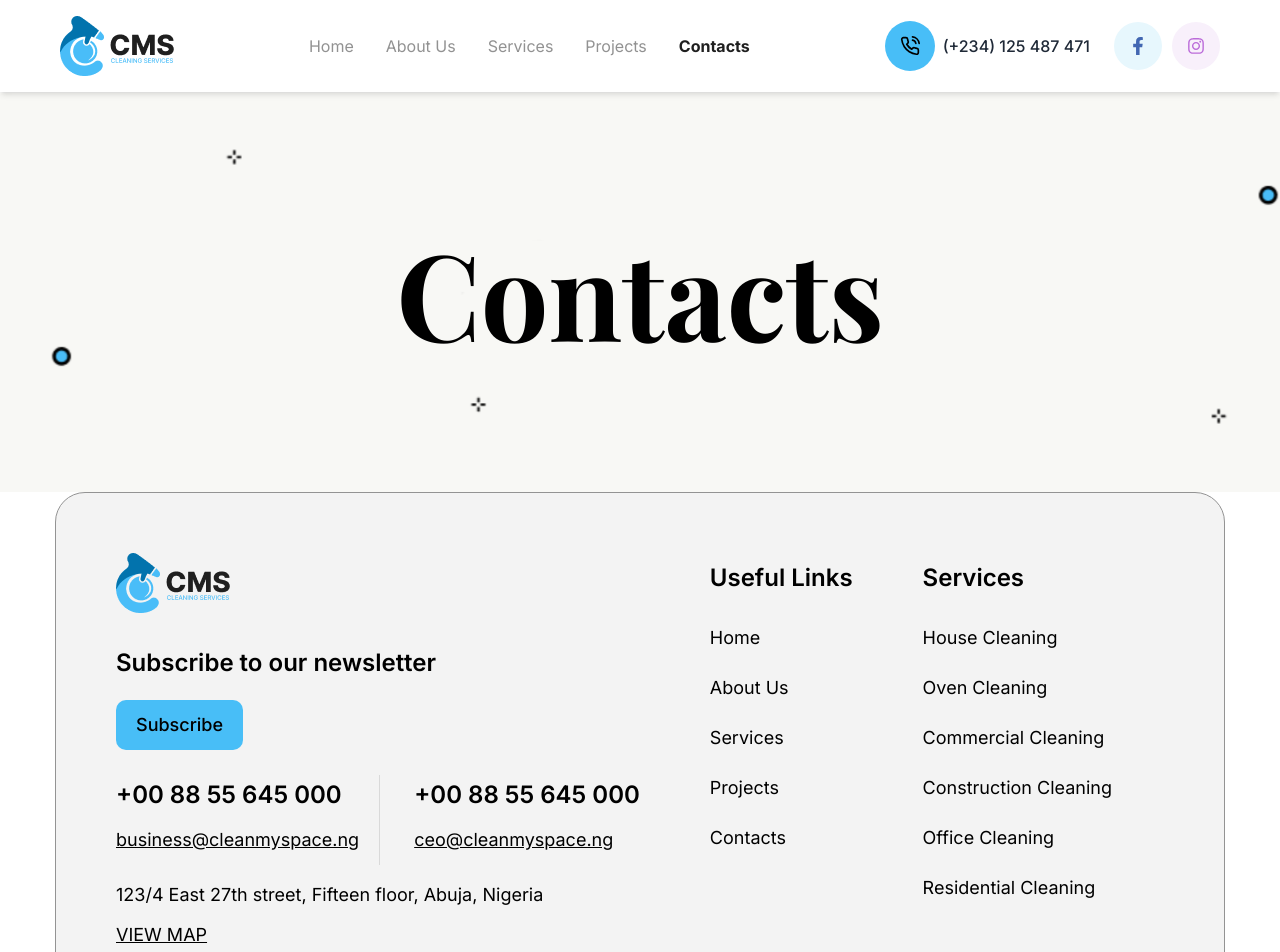
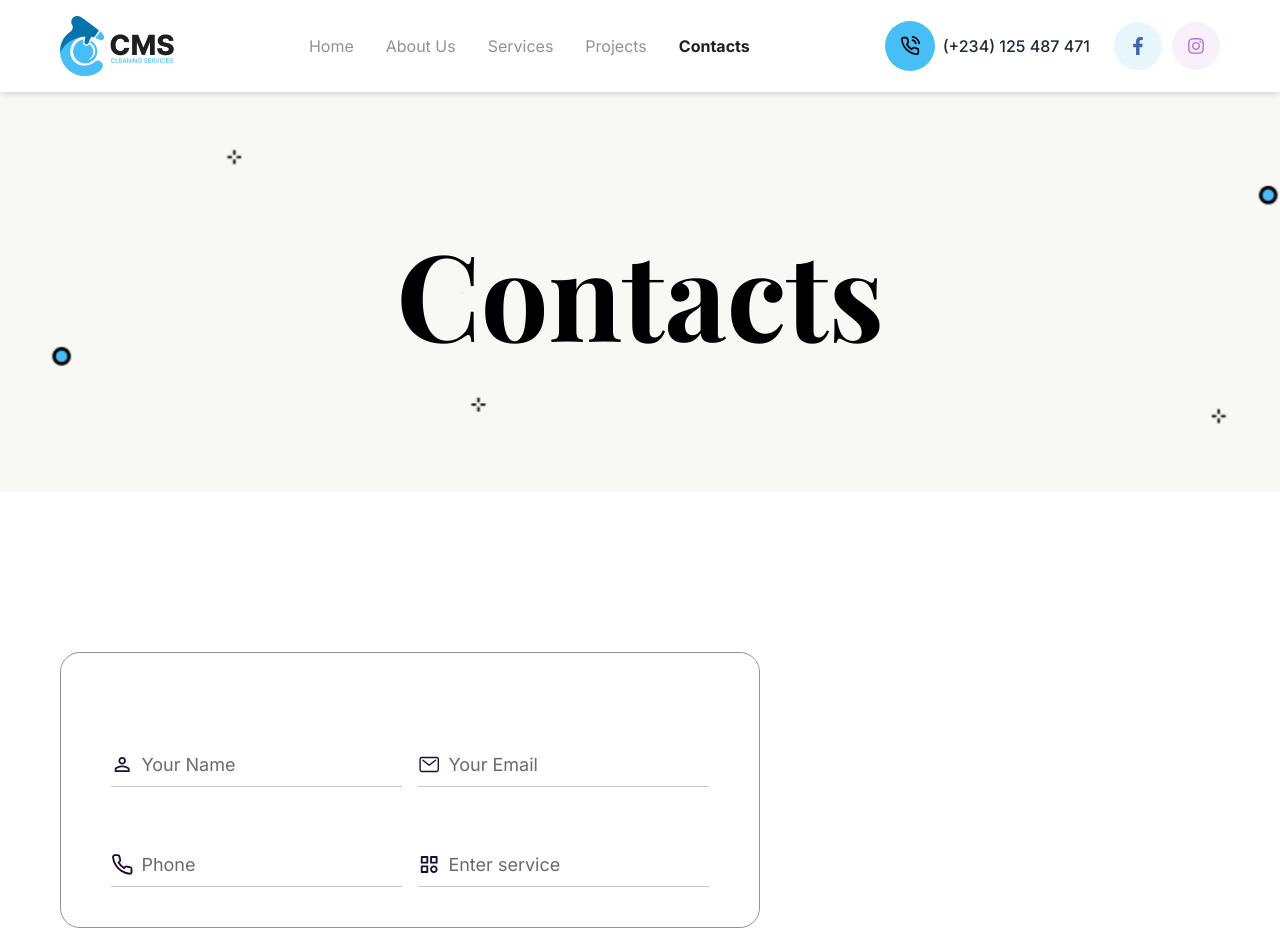
Before and after one commit to sabbir53rahman/Cleaning_services, a React (Vite) app: page /contacts in a window 1280 px wide. Shown: the top 952 px of the page. Built offline with nearby package versions, Linux system fonts and the light colour scheme.

Commit message:
start work on contact form

```diff
--- /dev/null
+++ b/src/components/InputField/InputField.jsx
@@ -0,0 +1,17 @@
+import React from "react";
+
+function InputField({ icon: Icon, placeholder, onChange, type }) {
+  return (
+    <div className="flex items-center border-b border-[#C6C6C6] py-2">
+      {Icon && <Icon className="text-[25px] text-[#200E32] mr-2" />}
+      <input
+        type={type}
+        onChange={onChange}
+        placeholder={placeholder}
+        className="w-full bg-transparent focus:outline-none text-[18px] placeholder-[#6A6A6A]"
+      />
+    </div>
+  );
+}
+
+export default InputField;
--- a/src/pages/Contacts/Contacts.jsx
+++ b/src/pages/Contacts/Contacts.jsx
@@ -1,13 +1,56 @@
-import React from 'react'
-import Banner from '../../components/Banner/Banner'
+import React, { useState } from "react";
+import Banner from "../../components/Banner/Banner";
+import InputField from "../../components/InputField/InputField";
+import { MdPersonOutline } from "react-icons/md";
+import { BiCategory } from "react-icons/bi";
+import { FiPhone } from "react-icons/fi";
+import { IoMailOutline } from "react-icons/io5";
 
 function Contacts() {
+  const [inputValue, setInputValue] = useState("");
   return (
     <>
-        {/* Banner section */}
-        <Banner heading="Contacts" />
+      {/* Banner section */}
+      <Banner heading="Contacts" />
+
+      <div className="my_container py-[160px] ">
+        <div className="flex flex-wrap gap-4 max-w-[700px] border border-[#939393] rounded-[20px] px-[50px] pt-[90px]">
+          <div className="w-full lg:w-[calc(50%-8px)] pb-[40px]">
+            <InputField
+              type="text"
+              icon={MdPersonOutline}
+              placeholder="Your Name"
+              onChange={(e) => setInputValue(e.target.value)}
+            />
+          </div>
+          <div className="w-full lg:w-[calc(50%-8px)] pb-[40px]">
+            <InputField
+              type="email"
+              icon={IoMailOutline }
+              placeholder="Your Email"
+              onChange={(e) => setInputValue(e.target.value)}
+            />
+          </div>
+          <div className="w-full lg:w-[calc(50%-8px)] pb-[40px]">
+            <InputField
+              type="phone"
+              icon={FiPhone}
+              placeholder="Phone"
+              onChange={(e) => setInputValue(e.target.value)}
+            />
+          </div>
+          <div className="w-full lg:w-[calc(50%-8px)] pb-[40px]">
+            <InputField
+              type="text"
+              icon={BiCategory}
+              placeholder="Enter service"
+              onChange={(e) => setInputValue(e.target.value)}
+            />
+          </div>
+        </div>
+      </div>
     </>
-  )
+  );
 }
 
-export default Contacts
+export default Contacts;
```
